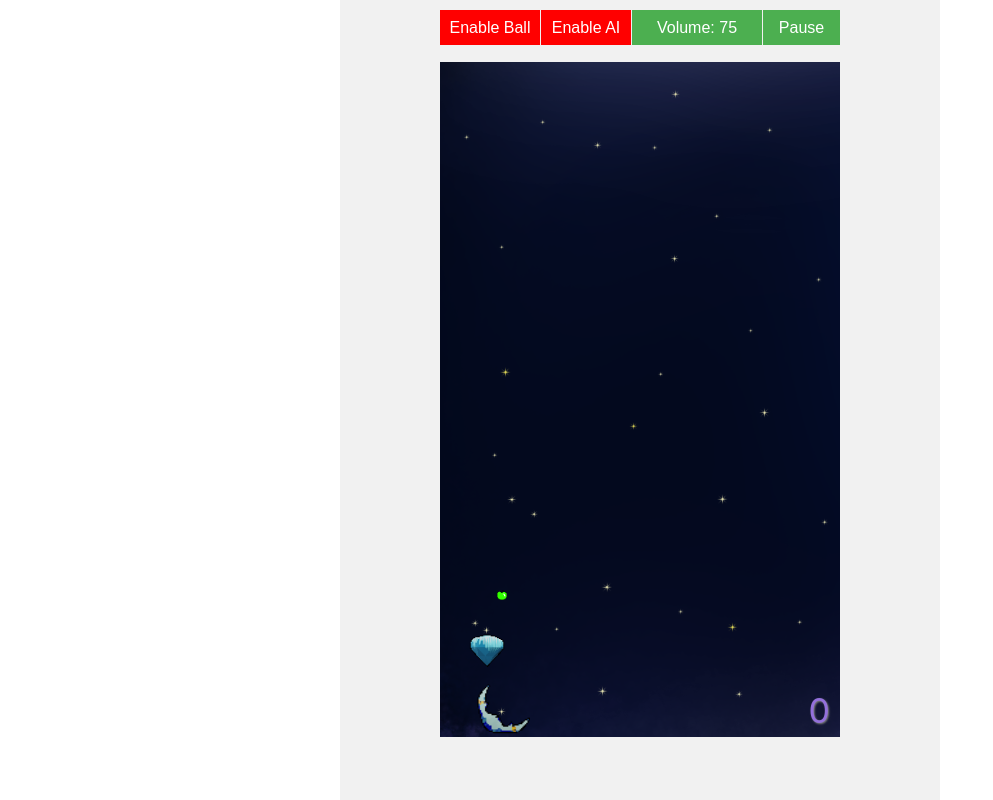
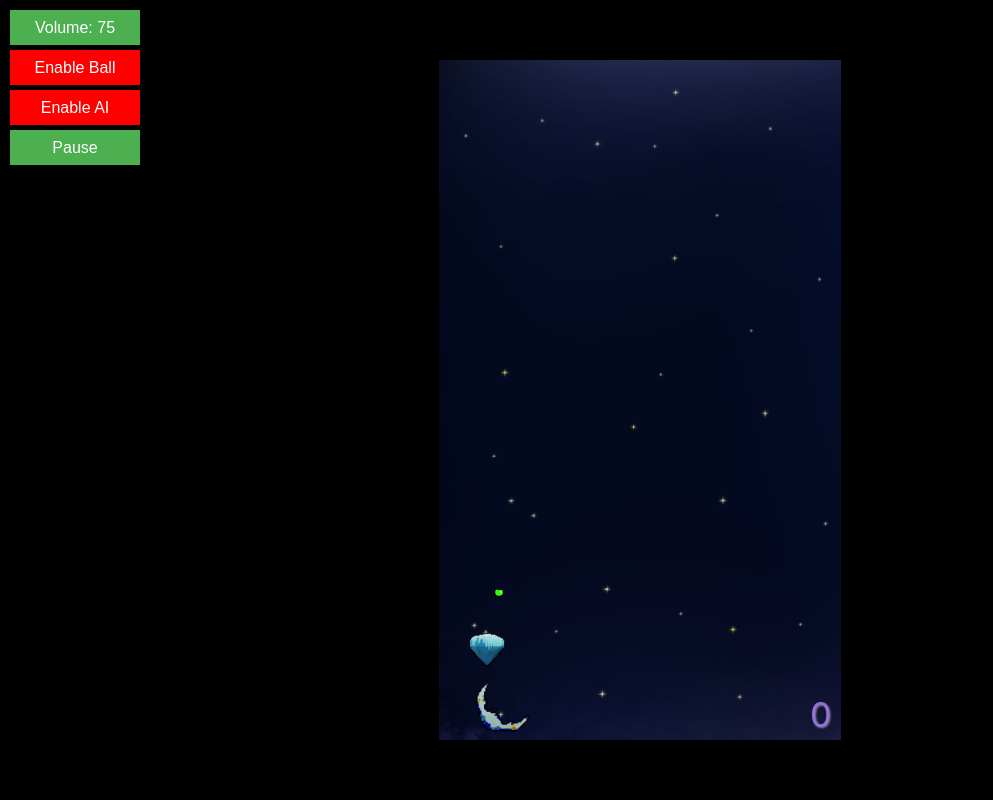
Before and after one commit to alsorokin/Roomerang, a React (Vite) app in the folder roomerang.client/: page / in a window 1280 px wide. Shown: the whole page, without its empty margins (0-993 px from the left). Built offline with nearby package versions, Linux system fonts and the light colour scheme.

Commit message:
Make positions relative

```diff
--- a/roomerang.client/app.css
+++ b/roomerang.client/app.css
@@ -5,29 +5,29 @@
     animation-name: rotation;
     animation-duration: 1s;
     animation-play-state: paused;
-    width: 54px;
-    height: 54px;
+    width: 13.5%;
+    aspect-ratio: 1;
 }
 
 .boom.top {
-    left: 358px;
-    top: 0px;
+    right: 0;
+    top: 0;
 }
 
 .boom.bottom {
     left: 0;
-    top: 633px;
+    bottom: 0;
 }
 
 .apple {
     position: absolute;
-    width: 38px;
-    height: 38px;
+    width: 10%;
+    aspect-ratio: 1;
 }
 
 .apple.next {
-    width: 10px;
-    height: 10px;
+    width: 2%;
+    aspect-ratio: 1;
 }
 
 .ball {
@@ -37,24 +37,15 @@
     animation-name: rotation;
     animation-duration: 2s;
     animation-fill-mode: both;
-    width: 42px;
-    height: 42px;
+    width: 14%;
+    aspect-ratio: 1;
 }
 
 .gameWindow {
     position: absolute;
-    width: 600px;
-    height: 800px;
-    background-color: #f1f1f1;
-}
-
-.field {
-    position: absolute;
-    background-color: #bdaae6;
-    width: 400px;
-    height: 675px;
-    left: 100px;
-    top: 62px;
+    width: 100%;
+    height: 100%;
+    background-color: black;
 }
 
 .fieldContainer {
@@ -62,6 +53,28 @@
     align-items: center;
     justify-content: center;
     user-select: none;
+}
+
+.field {
+    position: absolute;
+    background-color: #bdaae6;
+    height: 85vh;
+    aspect-ratio: 0.5925925925925926;
+    left: 0;
+    right: 0;
+    top: 0;
+    bottom: 0;
+    margin: auto;
+    max-width: 100%;
+}
+
+.fieldImg {
+    position: absolute;
+    width: 100%;
+    height: 100%;
+    object-fit: cover;
+    left: 0;
+    top: 0;
 }
 
 .score {
@@ -79,10 +92,9 @@
 }
 
 .score.bottom {
-    left: 0px;
-    top: 623px;
+    right: 10px;
+    bottom: 0px;
     text-align: right;
-    width: 390px;
     color: mediumpurple;
 }
 
@@ -101,7 +113,7 @@
 }
 
 .btn {
-    width: 100px;
+    width: 130px;
     height: 35px;
     color: white;
     font-size: 16px;
@@ -109,31 +121,28 @@
     cursor: pointer;
 }
 
+.soundToggle {
+    position: absolute;
+    left: 10px;
+    top: 10px;
+}
+
 .ballToggle {
     position: absolute;
-    left: 100px;
-    top: 10px;
+    left: 10px;
+    top: 50px;
 }
 
 .aboomToggle {
     position: absolute;
-    left: 201px;
-    top: 10px;
-    width: 90px;
+    left: 10px;
+    top: 90px;
 }
 
 .pause {
     position: absolute;
-    left: 423px;
-    top: 10px;
-    width: 77px;
-}
-
-.soundToggle {
-    position: absolute;
-    left: 292px;
-    top: 10px;
-    width: 130px;
+    left: 10px;
+    top: 130px;
 }
 
 @keyframes rotation {
@@ -174,15 +183,6 @@
     visibility: hidden;
 }
 
-.fieldImg {
-    position: absolute;
-    width: 400px;
-    height: 675px;
-    left: 0px;
-    top: 0px;
-    visibility: visible;
-}
-
 @keyframes fadeOut {
     from {
         opacity: 1;
@@ -205,8 +205,8 @@
 
 .slider {
     position: absolute;
-    left: 100px;
-    top: 45px;
+    left: 145px;
+    top: 17px;
     border-radius: 5px;
     background: #BEBEBE;
     width: 390px;
--- a/roomerang.client/src/App.tsx
+++ b/roomerang.client/src/App.tsx
@@ -57,9 +57,7 @@ function App({ children, setBoomContext }: PropsWithChildren<AppProps>) {
     // Refs
     const boom = useRef<HTMLImageElement | null>(null);
     const antiboom = useRef<HTMLImageElement | null>(null);
-    const apple = useRef<HTMLImageElement | null>(null);
-    const appleNext = useRef<HTMLImageElement | null>(null);
-    const ball = useRef<HTMLImageElement | null>(null);
+    const field = useRef<HTMLDivElement | null>(null);
     const position = useRef({
         boomX: cnst.boomerangDiameter / 2,
         boomY: cnst.boomerangInitialY,
@@ -106,6 +104,7 @@ function App({ children, setBoomContext }: PropsWithChildren<AppProps>) {
     const soundEnabled = useRef(true);
     const soundSystem = useRef(new SoundSystem());
     const boomContextRef = useRef<BoomerangContext>(gameContext);
+    const fieldResizeMultiplier = useRef(1);
 
     // State
     const [boomerangStyle, setBoomerangStyle] = useState(initialBoomerangStyle);
@@ -134,19 +133,22 @@ function App({ children, setBoomContext }: PropsWithChildren<AppProps>) {
         // Prevent scrolling
         window.addEventListener('ontouchmove', (e) => e.preventDefault());
 
+        // calculate ratio on resize
+        window.addEventListener('resize', handleWindowResize);
+
         // Set initial apple position
         position.current.appleX = cnst.appleDiameter + Math.random() * (cnst.fieldWidth - cnst.appleDiameter * 2);
         position.current.appleY = cnst.appleDiameter + Math.random() * (cnst.fieldHeight - cnst.appleDiameter * 2);
         const newAppleStyle = {
-            left: position.current.appleX - cnst.appleDiameter / 2 + 'px',
-            top: position.current.appleY - cnst.appleDiameter / 2 + 'px',
+            left: (position.current.appleX - cnst.appleDiameter / 2) * fieldResizeMultiplier.current + 'px',
+            top: (position.current.appleY - cnst.appleDiameter / 2) * fieldResizeMultiplier.current + 'px',
         };
         setAppleStyle(newAppleStyle);
         position.current.appleNextX = cnst.appleDiameter + Math.random() * (cnst.fieldWidth - cnst.appleDiameter * 2);
         position.current.appleNextY = cnst.appleDiameter + Math.random() * (cnst.fieldHeight - cnst.appleDiameter * 2);
         const newAppleNextStyle = {
-            left: position.current.appleNextX - cnst.appleNextDiameter / 2 + 'px',
-            top: position.current.appleNextY - cnst.appleNextDiameter / 2 + 'px',
+            left: (position.current.appleNextX - cnst.appleNextDiameter / 2) * fieldResizeMultiplier.current + 'px',
+            top: (position.current.appleNextY - cnst.appleNextDiameter / 2) * fieldResizeMultiplier.current + 'px',
         };
         setAppleNextStyle(newAppleNextStyle);
 
@@ -154,8 +156,8 @@ function App({ children, setBoomContext }: PropsWithChildren<AppProps>) {
         position.current.ballX = cnst.fieldWidth / 2;
         position.current.ballY = cnst.fieldHeight / 2;
         const newBallStyle: CSSProperties = {
-            left: position.current.ballX - cnst.ballDiameter / 2 + 'px',
-            top: position.current.ballY - cnst.ballDiameter / 2 + 'px',
+            left: (position.current.ballX - cnst.ballDiameter / 2) * fieldResizeMultiplier.current + 'px',
+            top: (position.current.ballY - cnst.ballDiameter / 2) * fieldResizeMultiplier.current + 'px',
             animationPlayState: 'paused',
             animationDirection: 'normal',
             visibility: 'hidden',
@@ -239,8 +241,8 @@ function App({ children, setBoomContext }: PropsWithChildren<AppProps>) {
             const boomVisibility = boomerangIncapacityRemaining.current > 0 &&
                 Math.floor(boomerangIncapacityRemaining.current / cnst.incapacityBlinkInterval) % 2 === 0 ? 'hidden' : 'visible';
             const newBoomerangStyle: CSSProperties = {
-                left: position.current.boomX - cnst.boomerangDiameter / 2 + 'px',
-                top: position.current.boomY - cnst.boomerangDiameter / 2 + 'px',
+                left: (position.current.boomX - cnst.boomerangDiameter / 2) * fieldResizeMultiplier.current + 'px',
+                top: (position.current.boomY - cnst.boomerangDiameter / 2) * fieldResizeMultiplier.current + 'px',
                 animationPlayState: boomerangLaunched.current ? 'running' : 'paused',
                 visibility: boomVisibility,
             };
@@ -294,8 +296,8 @@ function App({ children, setBoomContext }: PropsWithChildren<AppProps>) {
                 Math.floor(antiboomerangIncapacityRemaining.current / cnst.incapacityBlinkInterval) % 2 === 0) ?
                 'hidden' : 'visible';
             const newAntiboomerangStyle: CSSProperties = {
-                left: position.current.antiboomX - cnst.boomerangDiameter / 2 + 'px',
-                top: position.current.antiboomY - cnst.boomerangDiameter / 2 + 'px',
+                left: (position.current.antiboomX - cnst.boomerangDiameter / 2) * fieldResizeMultiplier.current + 'px',
+                top: (position.current.antiboomY - cnst.boomerangDiameter / 2) * fieldResizeMultiplier.current + 'px',
                 animationPlayState: antiboomerangLaunched.current ? 'running' : 'paused',
                 visibility: aboomVisibility,
             };
@@ -316,8 +318,8 @@ function App({ children, setBoomContext }: PropsWithChildren<AppProps>) {
                     position.current.ballX = position.current.ballX + momentum.current.ballX;
                     position.current.ballY = position.current.ballY + momentum.current.ballY;
                     const newBallStyle = {
-                        left: position.current.ballX - cnst.ballDiameter / 2 + 'px',
-                        top: position.current.ballY - cnst.ballDiameter / 2 + 'px',
+                        left: (position.current.ballX - cnst.ballDiameter / 2) * fieldResizeMultiplier.current + 'px',
+                        top: (position.current.ballY - cnst.ballDiameter / 2) * fieldResizeMultiplier.current + 'px',
                         animationPlayState: ballMoving.current ? 'running' : 'paused',
                         animationDirection: momentum.current.ballX > 0 ? 'normal' : 'reverse',
                     };
@@ -330,8 +332,8 @@ function App({ children, setBoomContext }: PropsWithChildren<AppProps>) {
                     const rumbleX = Math.random() * 2 - 1;
                     const rumbleY = Math.random() * 2 - 1;
                     const newBallStyle = {
-                        left: position.current.ballX - cnst.ballDiameter / 2 + rumbleX + 'px',
-                        top: position.current.ballY - cnst.ballDiameter / 2 + rumbleY + 'px',
+                        left: (position.current.ballX - cnst.ballDiameter / 2 + rumbleX) * fieldResizeMultiplier.current + 'px',
+                        top: (position.current.ballY - cnst.ballDiameter / 2 + rumbleY) * fieldResizeMultiplier.current + 'px',
                         animationPlayState: 'paused',
                         animationDirection: 'normal',
                     };
@@ -421,8 +423,8 @@ function App({ children, setBoomContext }: PropsWithChildren<AppProps>) {
                 position.current.appleX = position.current.appleNextX;
                 position.current.appleY = position.current.appleNextY;
                 const newAppleStyle = {
-                    left: position.current.appleX - cnst.appleDiameter / 2 + 'px',
-                    top: position.current.appleY - cnst.appleDiameter / 2 + 'px',
+                    left: (position.current.appleX - cnst.appleDiameter / 2) * fieldResizeMultiplier.current + 'px',
+                    top: (position.current.appleY - cnst.appleDiameter / 2) * fieldResizeMultiplier.current + 'px',
                 };
                 setAppleStyle(newAppleStyle);
 
@@ -430,8 +432,8 @@ function App({ children, setBoomContext }: PropsWithChildren<AppProps>) {
                 position.current.appleNextX = cnst.appleDiameter + Math.random() * (cnst.fieldWidth - cnst.appleDiameter * 2);
                 position.current.appleNextY = cnst.appleDiameter + Math.random() * (cnst.fieldHeight - cnst.appleDiameter * 2);
                 const newAppleNextStyle = {
-                    left: position.current.appleNextX - cnst.appleNextDiameter / 2 + 'px',
-                    top: position.current.appleNextY - cnst.appleNextDiameter / 2 + 'px',
+                    left: (position.current.appleNextX - cnst.appleNextDiameter / 2) * fieldResizeMultiplier.current + 'px',
+                    top: (position.current.appleNextY - cnst.appleNextDiameter / 2) * fieldResizeMultiplier.current + 'px',
                 };
                 setAppleNextStyle(newAppleNextStyle);
             }
@@ -441,8 +443,8 @@ function App({ children, setBoomContext }: PropsWithChildren<AppProps>) {
                 momentum.current.boomY = 0;
                 position.current.boomY = cnst.fieldHeight - cnst.boomerangDiameter / 2;
                 const newBoomStyle: CSSProperties = {
-                    left: position.current.boomX + 'px',
-                    top: position.current.boomY + 'px',
+                    left: position.current.boomX * fieldResizeMultiplier.current + 'px',
+                    top: position.current.boomY * fieldResizeMultiplier.current + 'px',
                     animationPlayState: 'paused',
                     visibility: 'visible',
                 };
@@ -454,8 +456,8 @@ function App({ children, setBoomContext }: PropsWithChildren<AppProps>) {
                 momentum.current.antiboomY = 0;
                 position.current.antiboomY = cnst.boomerangDiameter / 2;
                 const newAntiboomStyle: CSSProperties = {
-                    left: position.current.antiboomX + 'px',
-                    top: position.current.antiboomY + 'px',
+                    left: position.current.antiboomX * fieldResizeMultiplier.current + 'px',
+                    top: position.current.antiboomY * fieldResizeMultiplier.current + 'px',
                     animationPlayState: 'paused',
                     visibility: 'visible',
                 };
@@ -475,8 +477,8 @@ function App({ children, setBoomContext }: PropsWithChildren<AppProps>) {
             momentum.current.ballX = vector.x * 3000 / cnst.momentumCoefficient;
             momentum.current.ballY = vector.y * 3000 / cnst.momentumCoefficient;
             const newBallStyle = {
-                left: position.current.ballX - cnst.ballDiameter / 2 + 'px',
-                top: position.current.ballY - cnst.ballDiameter / 2 + 'px',
+                left: (position.current.ballX - cnst.ballDiameter / 2) * fieldResizeMultiplier.current + 'px',
+                top: (position.current.ballY - cnst.ballDiameter / 2) * fieldResizeMultiplier.current + 'px',
                 animationPlayState: 'running',
                 animationDirection: momentum.current.ballX > 0 ? 'normal' : 'reverse',
             };
@@ -509,8 +511,41 @@ function App({ children, setBoomContext }: PropsWithChildren<AppProps>) {
         return () => {
             clearInterval(gameLoop);
             clearTimeout(showTracersTimeout.current);
+            window.removeEventListener('resize', handleWindowResize);
         };
     }, []);
+
+    function handleWindowResize() {
+        calculateFieldResizeMultiplier();
+        // update static elements' positions
+        if (!ballMoving.current && ballEnabled.current) {
+            const newBallStyle: CSSProperties = {
+                left: (position.current.ballX - cnst.ballDiameter / 2) * fieldResizeMultiplier.current + 'px',
+                top: (position.current.ballY - cnst.ballDiameter / 2) * fieldResizeMultiplier.current + 'px',
+                animationPlayState: 'paused',
+                animationDirection: 'normal',
+            };
+            setBallStyle(newBallStyle);
+        }
+        const newAppleStyle = {
+            left: (position.current.appleX - cnst.appleDiameter / 2) * fieldResizeMultiplier.current + 'px',
+            top: (position.current.appleY - cnst.appleDiameter / 2) * fieldResizeMultiplier.current + 'px',
+        };
+        setAppleStyle(newAppleStyle);
+        const newAppleNextStyle = {
+            left: (position.current.appleNextX - cnst.appleNextDiameter / 2) * fieldResizeMultiplier.current + 'px',
+            top: (position.current.appleNextY - cnst.appleNextDiameter / 2) * fieldResizeMultiplier.current + 'px',
+        };
+        setAppleNextStyle(newAppleNextStyle);
+
+    }
+
+    function calculateFieldResizeMultiplier() {
+        if (field.current === null) return;
+        const fieldWidth = field.current.clientWidth;
+        const fieldHeight = field.current.clientHeight;
+        fieldResizeMultiplier.current = Math.min(fieldWidth / cnst.fieldWidth, fieldHeight / cnst.fieldHeight);
+    }
 
     function handleFieldClick() {
         if (boomContextRef.current.paused) return;
@@ -542,21 +577,21 @@ function App({ children, setBoomContext }: PropsWithChildren<AppProps>) {
     function setPaused(paused: boolean) {
         if (paused) {
             const newBoomerangStyle: CSSProperties = {
-                top: position.current.boomY - cnst.boomerangDiameter / 2,
-                left: position.current.boomX - cnst.boomerangDiameter / 2,
+                top: (position.current.boomY - cnst.boomerangDiameter / 2) * fieldResizeMultiplier.current,
+                left: (position.current.boomX - cnst.boomerangDiameter / 2) * fieldResizeMultiplier.current,
                 animationPlayState: 'paused',
             };
             setBoomerangStyle(newBoomerangStyle);
             const newAntiboomerangStyle: CSSProperties = {
-                top: position.current.antiboomY - cnst.boomerangDiameter / 2,
-                left: position.current.antiboomX - cnst.boomerangDiameter / 2,
+                top: (position.current.antiboomY - cnst.boomerangDiameter / 2) * fieldResizeMultiplier.current,
+                left: (position.current.antiboomX - cnst.boomerangDiameter / 2) * fieldResizeMultiplier.current,
                 animationPlayState: 'paused',
                 visibility: antiboomEnabled.current ? 'visible' : 'hidden',
             };
             setAntiboomerangStyle(newAntiboomerangStyle);
             const newBallStyle: CSSProperties = {
-                top: position.current.ballY - cnst.ballDiameter / 2,
-                left: position.current.ballX - cnst.ballDiameter / 2,
+                top: (position.current.ballY - cnst.ballDiameter / 2) * fieldResizeMultiplier.current,
+                left: (position.current.ballX - cnst.ballDiameter / 2) * fieldResizeMultiplier.current,
                 animationPlayState: 'paused',
                 visibility: ballEnabled.current ? 'visible' : 'hidden',
             };
@@ -587,9 +622,11 @@ function App({ children, setBoomContext }: PropsWithChildren<AppProps>) {
         ballEnabled.current = true;
         position.current.ballX = cnst.fieldWidth / 2;
         position.current.ballY = cnst.fieldHeight / 2;
+        position.current.ballNextX = cnst.fieldWidth / 2;
+        position.current.ballNextY = cnst.fieldHeight / 2;
         const newBallStyle: CSSProperties = {
-            left: position.current.ballX - cnst.ballDiameter / 2 + 'px',
-            top: position.current.ballY - cnst.ballDiameter / 2 + 'px',
+            left: (position.current.ballX - cnst.ballDiameter / 2) * fieldResizeMultiplier.current + 'px',
+            top: (position.current.ballY - cnst.ballDiameter / 2) * fieldResizeMultiplier.current + 'px',
             animationPlayState: 'paused',
             animationDirection: 'normal',
             visibility: 'visible',
@@ -610,6 +647,7 @@ function App({ children, setBoomContext }: PropsWithChildren<AppProps>) {
     return (
         <>
             <div className="field"
+                ref={field}
                 onClick={handleFieldClick}
                 onMouseDown={handleMouseDown}
                 onTouchStart={handleMouseDown}
@@ -621,7 +659,7 @@ function App({ children, setBoomContext }: PropsWithChildren<AppProps>) {
                     tracerCoords.current.map((coords, index) =>
                         <img key={`tracer-${index}`}
                             className="tracer"
-                            style={{ left: coords ? coords.x + 'px' : '', top: coords ? coords.y + 'px' : '' }}
+                            style={{ left: coords ? coords.x * fieldResizeMultiplier.current + 'px' : '', top: coords ? coords.y * fieldResizeMultiplier.current + 'px' : '' }}
                             src={tracerImg} />
                     )
                 }
@@ -629,16 +667,16 @@ function App({ children, setBoomContext }: PropsWithChildren<AppProps>) {
                 <div key="score-top" className="score top" style={{ visibility: antiboomEnabled.current ? 'visible' : 'hidden' }}>{antiscoreText}</div>
                 <img key="boomerang" ref={boom} className="boom bottom" src={boomerangImg} style={boomerangStyle} />
                 <img key="antiboomerang" ref={antiboom} className="boom top" src={antiboomerangImg} style={antiboomerangStyle} />
-                <img key="apple" ref={apple} className="apple" src={appleImg} style={appleStyle} />
-                <img key="apple-next" ref={appleNext} className="apple next" src={appleNextImg} style={appleNextStyle} />
-                <img key="ball" ref={ball} className="ball" src={ballImg} style={ballStyle} />
+                <img key="apple" className="apple" src={appleImg} style={appleStyle} />
+                <img key="apple-next" className="apple next" src={appleNextImg} style={appleNextStyle} />
+                <img key="ball" className="ball" src={ballImg} style={ballStyle} />
                 {
                     floatingScores.current.map((fs) =>
                         <div key={`floating-score-${fs.id}`}
                             className="score fading"
                             style={{
-                                top: fs.coords.y + "px",
-                                left: fs.coords.x + "px",
+                                top: fs.coords.y * fieldResizeMultiplier.current + "px",
+                                left: fs.coords.x * fieldResizeMultiplier.current + "px",
                                 color: fs.color,
                                 fontSize: fs.textSize + "px",
                             }}>{fs.score}</div>
```
